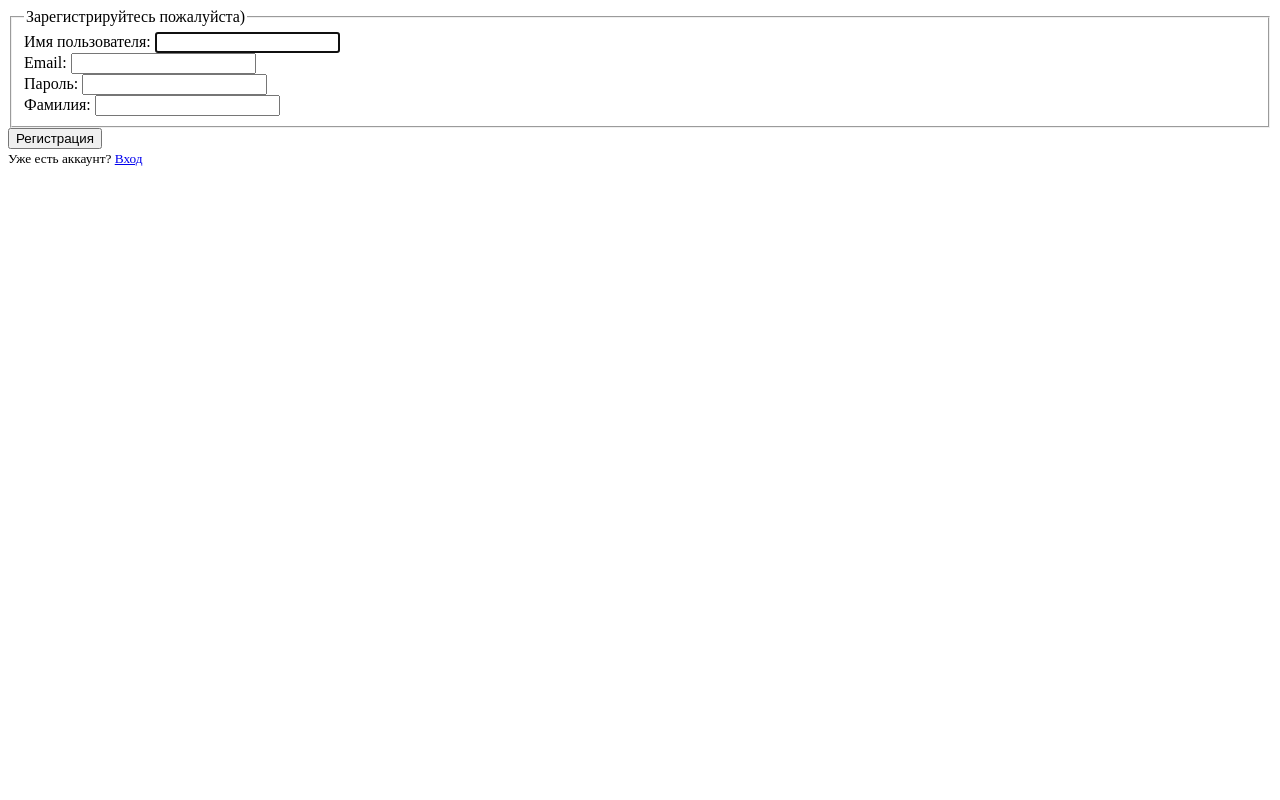
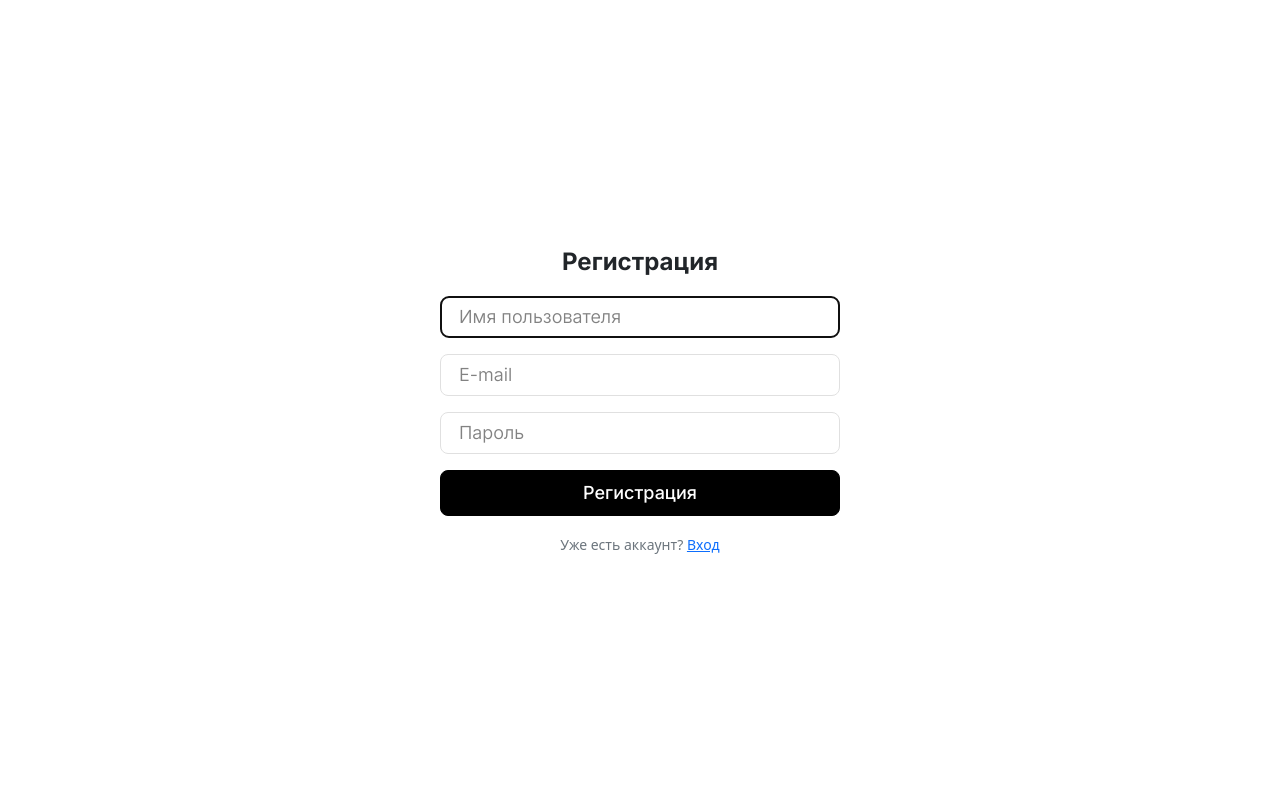
Before and after one commit to prof-master/ontology-2, a Django app: page /register/ in a window 1280 px wide. Run offline with Django 5.2, Linux system fonts and the light colour scheme.

Commit message:
Переработана страница регистрации

```diff
--- a/ontology_constructor/ontology_auth/forms.py
+++ b/ontology_constructor/ontology_auth/forms.py
@@ -52,12 +52,14 @@ class UserRegForm(UserCreationForm):
     email = forms.EmailField()
     class Meta:
         model = User
-        fields = ['username', 'email', 'password1','last_name']
+        fields = ['username', 'email', 'password1']
     def __init__(self, *args, **kwargs):
         super(UserRegForm, self).__init__(*args, **kwargs)
         del self.fields['password2']
         self.fields['password1'].help_text = None
-        self.fields['username'].help_text = None
+        self.fields['username'].widget.attrs.update({ "placeholder": "Имя пользователя"})
+        self.fields['email'].widget.attrs.update({ "placeholder": "E-mail"})
+        self.fields['password1'].widget.attrs.update({ "placeholder": "Пароль"})
 
 
 
--- /dev/null
+++ b/ontology_constructor/ontology_auth/static/ontology_auth/style_register.css
@@ -0,0 +1,159 @@
+@import url('https://fonts.googleapis.com/css2?family=Inter:wght@100..900&display=swap');
+html {
+    height: 100%;
+}
+
+body {
+    margin: 0;
+    padding: 0;
+    width: 100%;
+    height: 100%;
+}
+
+.inter-fz {
+    font-family: "Inter", sans-serif;
+    font-optical-sizing: auto;
+    font-weight: 700;
+    font-style: normal;
+    font-variation-settings: "slnt" 0;
+}
+
+.create_account {
+    font-size: 24px;
+    font-family: "Inter";
+    font-weight: bold;
+}
+
+.btn-reg {
+    background-color: black;
+    color: white;
+    border-radius: 8px;
+    border: 1px black solid;
+    font-size: 18px;
+    font-weight: 500;
+    font-family: "Inter", sans-serif;
+    line-height: 24px;
+    padding: 10px;
+}
+
+.ipt_st {
+    background-color: white;
+    border-radius: 8px;
+    border: 1px solid #E0E0E0;
+    padding: 8px;
+}
+
+.username {
+    background-color: white;
+    border-radius: 8px;
+    border: 1px solid #E0E0E0;
+    padding: 8px;
+    width: 100%;
+}
+
+input[type="password"] {
+    background-color: white;
+    border-radius: 8px;
+    border: 1px solid #E0E0E0;
+    padding: 8px;
+    width: 100%;
+}
+
+input[type="text"] {
+    background-color: white;
+    border-radius: 8px;
+    border: 1px solid #E0E0E0;
+    padding: 8px;
+    width: 100%;
+}
+
+input[type="email"] {
+    background-color: white;
+    border-radius: 8px;
+    border: 1px solid #E0E0E0;
+    padding: 8px;
+    width: 100%;
+}
+
+.forgot_password {
+    color: #828282
+}
+
+.auth_wrapper_w {
+    width: 100%;
+    height: 100%;
+}
+
+input[type="email"]::-webkit-input-placeholder {
+    color: #828282;
+    font-weight: 350;
+    font-size: 18px;
+    font-family: "Inter", sans-serif;
+    line-height: 30px;
+    padding-left: 10px;
+}
+
+input[type="email"]::-moz-placeholder {
+    color: #ff0000;
+    font-weight: 350;
+    font-size: 18px;
+    font-family: "Inter", sans-serif;
+    line-height: 30px;
+    opacity: 1;
+    ;
+}
+
+input[type="password"]::-webkit-input-placeholder {
+    color: #828282;
+    font-weight: 350;
+    font-size: 18px;
+    font-family: "Inter", sans-serif;
+    line-height: 30px;
+    padding-left: 10px;
+}
+
+input[type="password"]::-moz-placeholder {
+    color: #828282;
+    font-weight: 350;
+    font-size: 18px;
+    font-family: "Inter", sans-serif;
+    line-height: 30px;
+    opacity: 1;
+    ;
+}
+
+input[type="text"]::-webkit-input-placeholder {
+    color: #828282;
+    font-weight: 350;
+    font-size: 18px;
+    font-family: "Inter", sans-serif;
+    line-height: 30px;
+    padding-left: 10px;
+}
+
+input[type="text"]::-moz-placeholder {
+    color: #828282;
+    font-weight: 350;
+    font-size: 18px;
+    font-family: "Inter", sans-serif;
+    line-height: 30px;
+    opacity: 1;
+    ;
+}
+
+.authh_wrapper {
+    width: 400px;
+}
+
+.a_wrapper {
+    display: flex;
+    flex-direction: column;
+    gap: 12px;
+}
+
+.forgot_wrapper {
+    display: flex;
+    flex-direction: row;
+    text-align: center;
+    justify-content: center;
+}
--- a/ontology_constructor/ontology_auth/templates/ontology_auth/register.html
+++ b/ontology_constructor/ontology_auth/templates/ontology_auth/register.html
@@ -5,6 +5,8 @@
 <head>
     <meta charset="UTF-8">
     <meta name="viewport" content="width=device-width, initial-scale=1.0">
+    <link rel="stylesheet" href="{% static 'ontology_auth/style_register.css' %}">
+    <link href="https://cdn.jsdelivr.net/npm/bootstrap@5.0.2/dist/css/bootstrap.min.css" rel="stylesheet" integrity="sha384-EVSTQN3/azprG1Anm3QDgpJLIm9Nao0Yz1ztcQTwFspd3yD65VohhpuuCOmLASjC" crossorigin="anonymous">
     <link rel="shortcut icon" type="image/png" href="{% static 'ontology_auth/favicon.ico' %}" />
     <title>Регистрация</title>
 </head>
@@ -19,21 +21,26 @@
     </div>
     {% endfor %} {% endif %}
 
-    <div class="content-section">
+
+    <div class="auth_wrapper_w  d-flex flex-column align-items-center justify-content-center gap-3">
+        <div class="create_account">
+            Регистрация
+        </div>
         <form method="POST">
             {% csrf_token %}
-            <fieldset class="form-group">
-                <legend class="border-bottom mb-4">Зарегистрируйтесь пожалуйста)</legend>
-                {{ form}}
-            </fieldset>
 
 
+            <div class="a_wrapper">
+                <div class="authh_wrapper d-flex flex-column gap-3">
+                    {{ form.username}} {{ form.email}} {{ form.password1}}
 
-            <div class="form-group">
-                <button class="btn btn-outline-info" type="submit">Регистрация</button>
+                    <button class="btn-reg" type="submit">Регистрация</button>
+
+
+                </div>
             </div>
         </form>
-        <div class="border-top pt-3">
+        <div>
             <small class="text-muted">
                 Уже есть аккаунт? <a class="ml-2" href="{% url 'auth'%}">Вход</a>
             </small>
```
